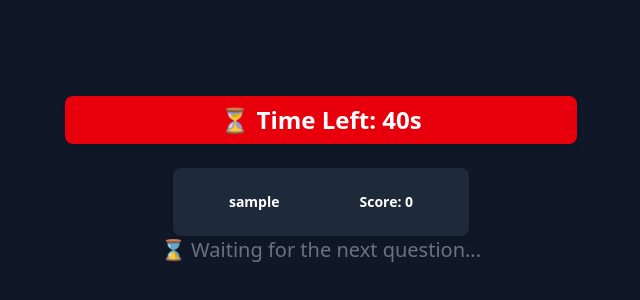
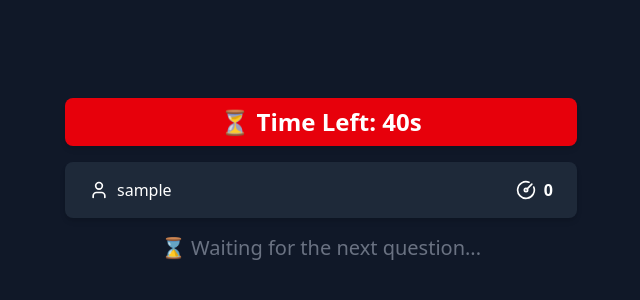
Before and after one commit to satyamvatsal/quiz-frontend, a React (Vite) app: page / in a window 1280 px wide. Shown: the part 220-520 px from the top of the page, without its empty margins (319-959 px from the left). Built offline with nearby package versions, Linux system fonts and the light colour scheme; no server answers; sample sign-in values are in the browser's storage.

Commit message:
ui enhanced and added backend url

```diff
--- a/src/components/Question.jsx
+++ b/src/components/Question.jsx
@@ -8,6 +8,7 @@ const Question = () => {
     getLatestQuestion,
     message,
     responseTime,
+    setResponseTime,
     correctAnswer,
   } = useSocket();
   const [selectedOption, setSelectedOption] = useState(null);
@@ -20,6 +21,12 @@ const Question = () => {
   useEffect(() => {
     setIsCorrect(null);
     if (latestQuestion) {
+      const response_time = localStorage.getItem(
+        `response_time_${latestQuestion.id}`,
+      );
+      if (response_time) {
+        setResponseTime(response_time);
+      }
       const storedAnswer = localStorage.getItem(
         `selected_answer_${latestQuestion.id}`,
       );
@@ -52,7 +59,7 @@ const Question = () => {
     );
 
   return (
-    <div className="flex flex-col items-center justify-center h-screen bg-gray-900 px-4">
+    <div className="flex flex-col items-center justify-start pt-20 min-h-screen bg-gray-900 px-4">
       <div className="w-full max-w-lg text-center mb-4">
         {message && (
           <h1 className="text-lg font-semibold text-gray-900 mt-2 bg-yellow-200 p-2 px-4 rounded-md shadow-sm inline-block">
--- a/src/components/Timer.jsx
+++ b/src/components/Timer.jsx
@@ -34,7 +34,7 @@ const Timer = () => {
   }, [timeLeft]);
 
   return (
-    <h3 className="text-2xl font-bold text-center text-white bg-red-600 px-4 py-2 rounded-lg shadow-md">
+    <h3 className="text-lg sm:text-2xl font-bold text-center text-white bg-red-600 px-2 sm:px-4 py-2 rounded-lg shadow-md">
       {quizTimeLeft > 0
         ? `Quiz will start in ${Math.floor(quizTimeLeft / 60)} m ${quizTimeLeft % 60}s`
         : `⏳ Time Left: ${questionTime}s`}
--- a/src/components/UserInfo.jsx
+++ b/src/components/UserInfo.jsx
@@ -5,11 +5,51 @@ import { SocketContext } from "../context/SocketContext";
 const UserInfo = () => {
   const { username } = useContext(AuthContext);
   const { score } = useContext(SocketContext);
+
   return (
-    <div className="flex items-center justify-between text-sm font-bold text-center text-white px-4 py-2 rounded-lg shadow-md bg-gray-800 w-full max-w-sm">
-      <div className="mx-10 my-4">{username}</div>
-      <div className="mx-10 my-4">Score: {score}</div>
+    <div className="flex items-center justify-between text-md text-white px-6 py-4 rounded-lg shadow-md bg-gray-800 w-full">
+      {/* User Icon and Username */}
+      <div className="flex items-center gap-2 flex-1">
+        <svg
+          xmlns="http://www.w3.org/2000/svg"
+          width="20"
+          height="20"
+          viewBox="0 0 24 24"
+          fill="none"
+          stroke="currentColor"
+          strokeWidth="2"
+          strokeLinecap="round"
+          strokeLinejoin="round"
+          className="lucide lucide-user-icon"
+        >
+          <path d="M19 21v-2a4 4 0 0 0-4-4H9a4 4 0 0 0-4 4v2" />
+          <circle cx="12" cy="7" r="4" />
+        </svg>
+        <span className="truncate">{username}</span>
+      </div>
+
+      {/* Score Icon and Score Value */}
+      <div className="flex items-center gap-2 flex-1 justify-end font-bold">
+        <svg
+          xmlns="http://www.w3.org/2000/svg"
+          width="20"
+          height="20"
+          viewBox="0 0 24 24"
+          fill="none"
+          stroke="currentColor"
+          strokeWidth="2"
+          strokeLinecap="round"
+          strokeLinejoin="round"
+          className="lucide lucide-circle-gauge-icon"
+        >
+          <path d="M15.6 2.7a10 10 0 1 0 5.7 5.7" />
+          <circle cx="12" cy="12" r="2" />
+          <path d="M13.4 10.6 19 5" />
+        </svg>
+        {score}
+      </div>
     </div>
   );
 };
+
 export default UserInfo;
--- a/src/context/AuthContext.jsx
+++ b/src/context/AuthContext.jsx
@@ -11,14 +11,13 @@ export const AuthProvider = ({ children }) => {
 
   const login = async (username, password) => {
     try {
-      const response = await fetch("http://10.3.141.39:3000/auth/login", {
+      const response = await fetch("https://ws.visioncse.tech/auth/login", {
         method: "POST",
         headers: {
           "Content-Type": "application/json",
         },
         body: JSON.stringify({ username, password }),
       });
-
       const data = await response.json();
       if (!response.ok || !data.token) {
         throw new Error(data.error || "Login failed");
@@ -36,7 +35,7 @@ export const AuthProvider = ({ children }) => {
 
   const register = async (username, email, password) => {
     try {
-      const response = await fetch("http://10.3.141.39:3000/auth/register", {
+      const response = await fetch("https://ws.visioncse.tech/auth/register", {
         method: "POST",
         headers: {
           "Content-Type": "application/json",
--- a/src/context/SocketContext.jsx
+++ b/src/context/SocketContext.jsx
@@ -3,16 +3,14 @@ import { io } from "socket.io-client";
 import { useAuth } from "./AuthContext";
 
 const SocketContext = createContext();
-const SOCKET_SERVER_URL = "ws://10.3.141.39:3000";
+const SOCKET_SERVER_URL = "wss://ws.visioncse.tech";
 
 const SocketProvider = ({ children }) => {
   const [socket, setSocket] = useState(null);
   const [latestQuestion, setLatestQuestion] = useState(null);
   const [startTime, setStartTime] = useState(0);
   const [message, setMessage] = useState("");
-  const [responseTime, setResponseTime] = useState(
-    localStorage.getItem("response_time"),
-  );
+  const [responseTime, setResponseTime] = useState(null);
   const [correctAnswer, setCorrectAnswer] = useState(null);
   const [timeLeft, setTimeLeft] = useState(null);
   const [score, setScore] = useState(localStorage.getItem("score") || 0);
@@ -49,23 +47,16 @@ const SocketProvider = ({ children }) => {
     newSocket.on("new_question", (question) => {
       setLatestQuestion(question);
       setStartTime(question.start_time);
-      setResponseTime(null);
-      localStorage.setItem("response_time", null);
       setMessage("");
       setCorrectAnswer(null);
     });
 
-    newSocket.on("time_up", () => {
+    newSocket.on("answer_received", ({ response_time }) => {
       setMessage("Time up !!");
-    });
-    newSocket.on("answer_received", ({ message, response_time }) => {
-      setMessage(message);
       setResponseTime(response_time);
-      localStorage.setItem("response_time", response_time);
     });
 
     newSocket.on("correct_answer", (correctAnswer) => {
-      console.log(correctAnswer);
       setCorrectAnswer(correctAnswer);
     });
     newSocket.on("update_score", ({ score }) => {
@@ -74,12 +65,16 @@ const SocketProvider = ({ children }) => {
     });
     newSocket.on("quiz_info", ({ msg, timeLeft }) => {
       setMessage(msg);
-      console.log("Time Left : ", timeLeft);
       setTimeLeft(timeLeft);
     });
 
     return () => newSocket.disconnect();
   }, []);
+
+  useEffect(() => {
+    if (latestQuestion && responseTime)
+      localStorage.setItem(`response_time_${latestQuestion.id}`, responseTime);
+  }, [responseTime, latestQuestion]);
 
   const submitAnswer = (questionId, answer) => {
     if (socket) {
@@ -105,6 +100,7 @@ const SocketProvider = ({ children }) => {
         message,
         score,
         timeLeft,
+        setResponseTime,
       }}
     >
       {children}
--- a/src/pages/QuizPage.jsx
+++ b/src/pages/QuizPage.jsx
@@ -12,17 +12,15 @@ const QuizPage = () => {
     if (!authToken) {
       navigate("/login");
     }
-    console.log(authToken);
   }, [authToken]);
   return (
-    <div className="flex flex-col items-center justify-center min-h-screen bg-gray-900 px-4">
-      <div className="w-full max-w-lg text-center mb-6">
+    <div className="flex flex-col items-center justify-center min-h-screen bg-gray-900 px-2 sm:px-4">
+      <div className="w-full max-w-lg text-center mb-2 sm:mb-4">
         <Timer />
       </div>
-      <div>
+      <div className="w-full max-w-lg mb-2 sm:mb-4">
         <UserInfo />
       </div>
-
       <div className="w-full max-w-lg">
         <Question />
       </div>
--- a/vite.config.js
+++ b/vite.config.js
@@ -4,4 +4,7 @@ import tailwindcss from "@tailwindcss/vite";
 
 export default defineConfig({
   plugins: [react(), tailwindcss()],
+  server: {
+    allowedHosts: ["quiz.visioncse.tech"], // Add your domain here
+  },
 });
```
